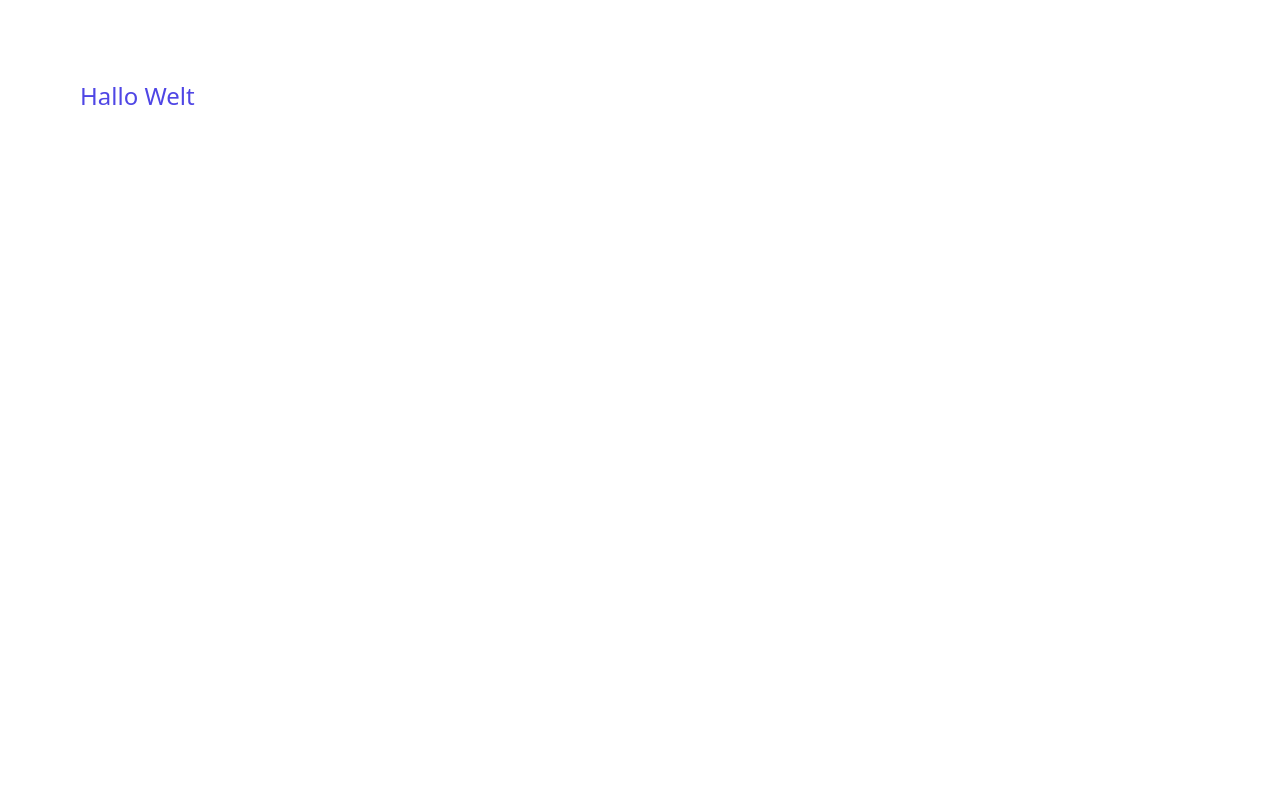
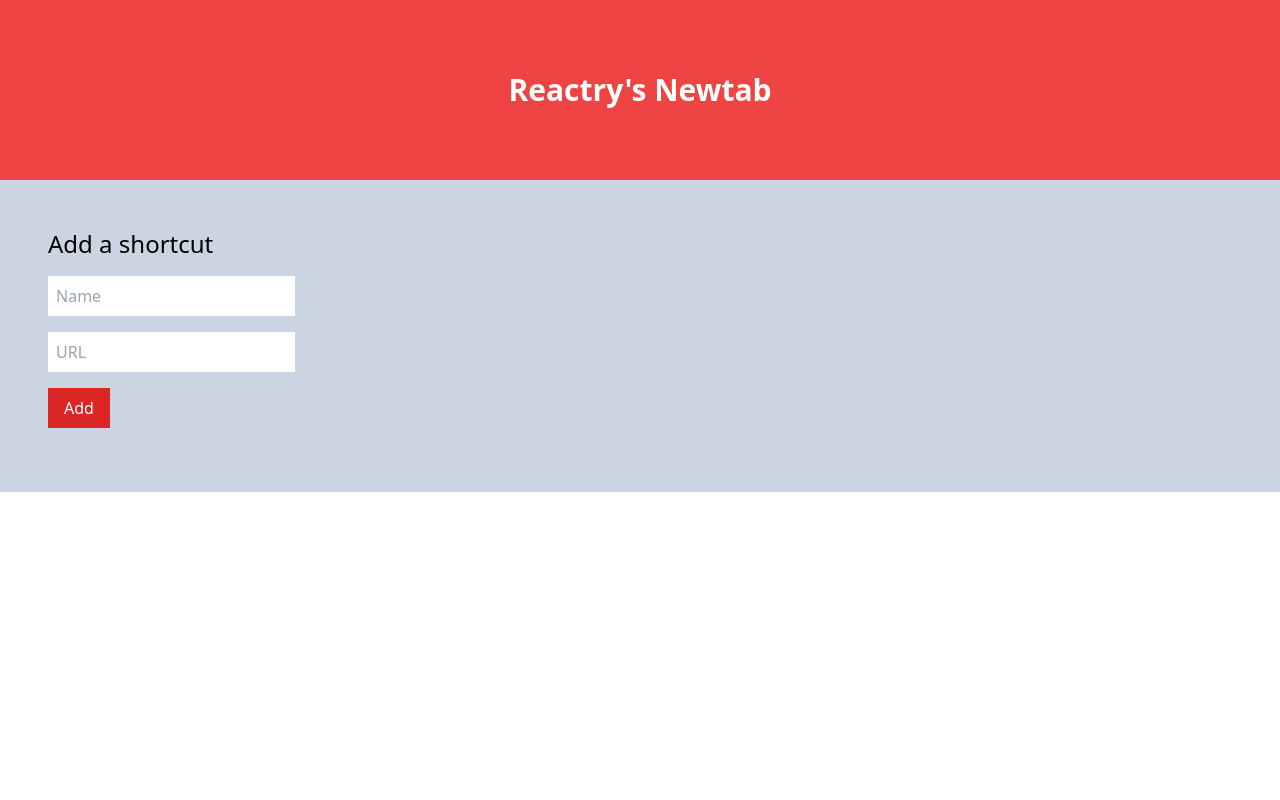
Before and after one commit to reactry/newtab, a React (Create React App) app: page / in a window 1280 px wide. Shown: the top 800 px of the page. Built offline with nearby package versions, Linux system fonts and the light colour scheme.

Commit message:
Added 4 components from Todo, update code to work with shortcuts, applied red theme

```diff
--- a/src/App.js
+++ b/src/App.js
@@ -1,10 +1,24 @@
 import './App.css';
 
+import React from 'react';
+
+import HeaderComponent from './HeaderComponent';
+import FooterComponent from './FooterComponent';
+
+import InputComponent from './InputComponent';
+import OutputComponent from './OutputComponent';
+
 function App () {
+	let [shortcuts, setShortcuts] = React.useState([]);
+
+	let attrs = {shortcuts, setShortcuts};
 	return (
 		<div className="App">
 			<header className="App-header">
-				<h2 className="text-2xl text-indigo-600 p-20">Hallo Welt</h2>
+				<HeaderComponent />
+				<InputComponent {...attrs} />
+				<OutputComponent {...attrs} />
+				<FooterComponent />
 			</header>
 		</div>
 	);
--- /dev/null
+++ b/src/FooterComponent/FooterComponent.js
@@ -0,0 +1,12 @@
+
+
+
+function FooterComponent () {
+	return (
+		<div className="FooterComponent bg-red-800 text-white p-12">
+			<h4 className="text-xl py-12 font-bold text-center">© Copyright 2022, Ankur Seth (<a href="https://github.com/iaseth" className="text-blue-300 p-1">GitHub</a>).</h4>
+		</div>
+	);
+}
+
+export default FooterComponent;
--- /dev/null
+++ b/src/FooterComponent/index.js
@@ -0,0 +1,3 @@
+
+import FooterComponent from './FooterComponent';
+export default FooterComponent;
--- /dev/null
+++ b/src/HeaderComponent/HeaderComponent.js
@@ -0,0 +1,12 @@
+
+
+
+function HeaderComponent () {
+	return (
+		<div className="HeaderComponent bg-red-500 text-white p-12">
+			<h1 className="text-center text-3xl py-6 font-bold">Reactry's Newtab</h1>
+		</div>
+	);
+}
+
+export default HeaderComponent;
--- /dev/null
+++ b/src/HeaderComponent/index.js
@@ -0,0 +1,3 @@
+
+import HeaderComponent from './HeaderComponent';
+export default HeaderComponent;
--- /dev/null
+++ b/src/InputComponent/InputComponent.js
@@ -0,0 +1,59 @@
+import React from 'react';
+
+
+
+function InputComponent ({shortcuts, setShortcuts}) {
+	let [shortcut, setShortcut] = React.useState({
+		name: "",
+		url: ""
+	});
+
+	function handleNameInputChange (e) {
+		setShortcut({
+			...shortcut,
+			name: e.target.value
+		});
+	}
+
+	function handleURLInputChange (e) {
+		setShortcut({
+			...shortcut,
+			url: e.target.value
+		});
+	}
+
+	function handleSubmit (e) {
+		e.preventDefault();
+		let url = shortcut.url.trim();
+		if (url) {
+			setShortcuts([{
+				name: shortcut.name,
+				url: shortcut.url
+			}, ...shortcuts]);
+			setShortcut({
+				name: "",
+				url: ""
+			});
+		}
+		console.log(`Added shortcut: ${shortcut.name} (${shortcut.url})`);
+	}
+
+	return (
+		<div className="InputComponent p-12 bg-slate-300">
+			<h2 className="text-2xl">Add a shortcut</h2>
+			<form className="py-4 space-y-4" onSubmit={handleSubmit}>
+				<div>
+					<input type="text" name="name" placeholder="Name"
+						value={shortcut.name} onChange={handleNameInputChange} className="p-2" />
+				</div>
+				<div>
+					<input type="text" name="url" placeholder="URL"
+						value={shortcut.url} onChange={handleURLInputChange} className="p-2" />
+				</div>
+				<button type="submit" className="bg-red-600 text-white px-4 py-2">Add</button>
+			</form>
+		</div>
+	);
+}
+
+export default InputComponent;
--- /dev/null
+++ b/src/InputComponent/index.js
@@ -0,0 +1,3 @@
+
+import InputComponent from './InputComponent';
+export default InputComponent;
--- /dev/null
+++ b/src/OutputComponent/OutputComponent.js
@@ -0,0 +1,20 @@
+
+import Shortcut from './Shortcut';
+
+function OutputComponent ({shortcuts}) {
+	let shortcutItems = shortcuts.map((shortcut, index) => {
+		return (
+			<Shortcut key={index} shortcut={shortcut} />
+		);
+	});
+
+	return (
+		<div className="OutputComponent p-12 min-h-screen">
+			<div className="">
+				{shortcutItems}
+			</div>
+		</div>
+	);
+}
+
+export default OutputComponent;
--- /dev/null
+++ b/src/OutputComponent/Shortcut.js
@@ -0,0 +1,17 @@
+
+
+
+function Shortcut ({shortcut}) {
+	return (
+		<div className="border-slate-300 border-l-red-600 border-2 border-l-4 shadow-md rounded w-56 py-4 px-6 my-6 mx-2 inline-block" >
+			<div className="">
+				<div className="mb-4">
+					<h4 className="text-base">{shortcut.name}</h4>
+				</div>
+				<a className="bg-red-300 px-3 py-1 text-sm inline-block rounded-xl" href={shortcut.url}>open</a>
+			</div>
+		</div>
+	);
+}
+
+export default Shortcut;
--- /dev/null
+++ b/src/OutputComponent/index.js
@@ -0,0 +1,3 @@
+
+import OutputComponent from './OutputComponent';
+export default OutputComponent;
```
